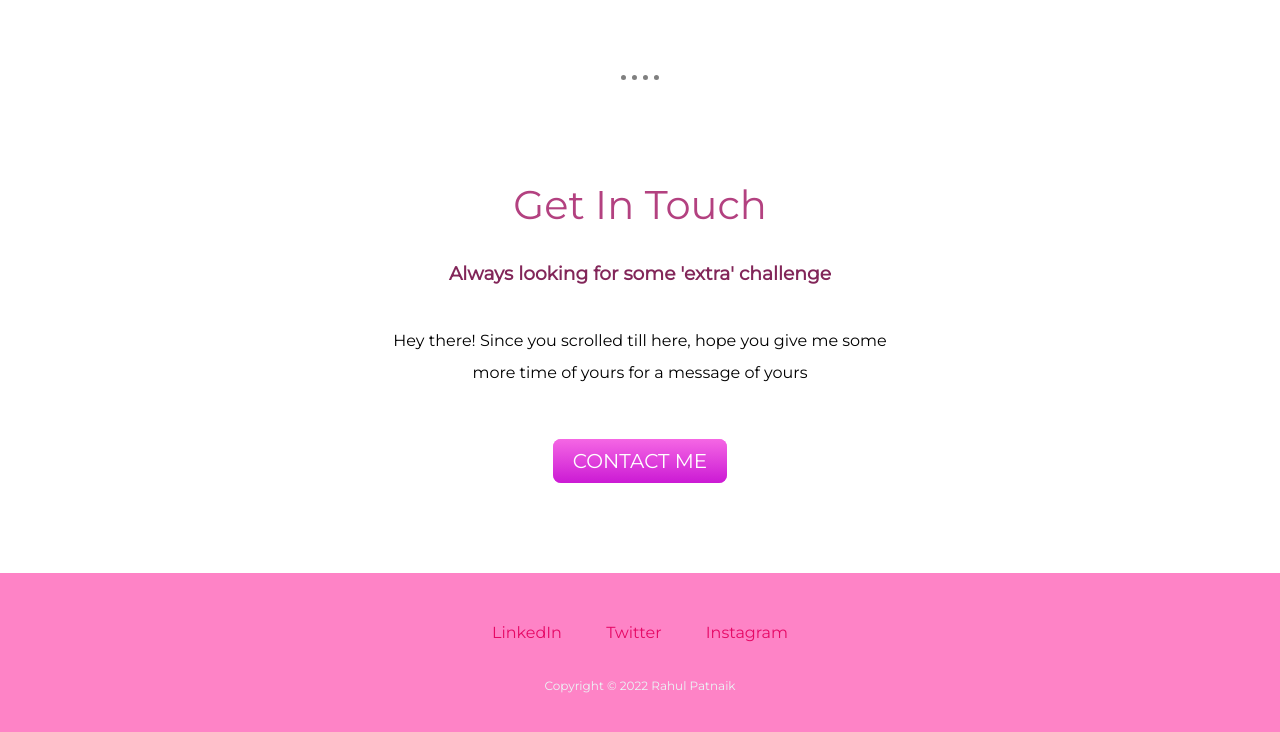
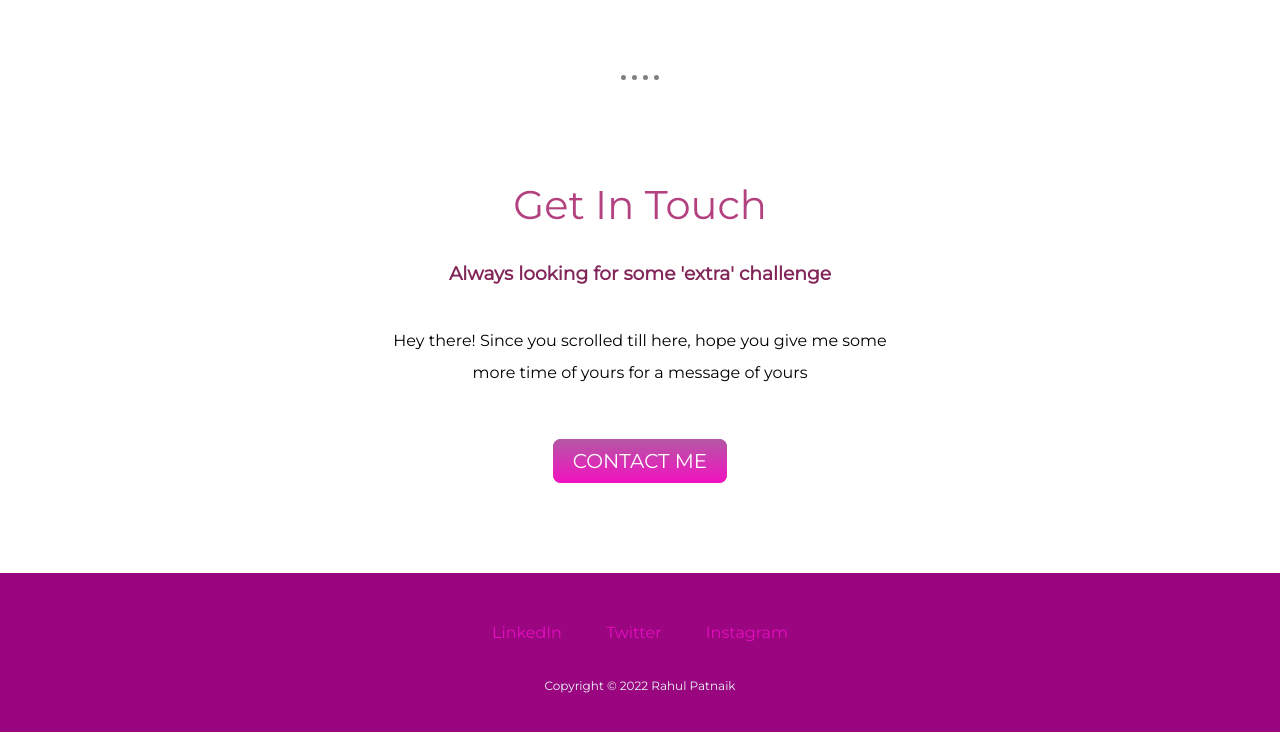
Before and after one commit to Rahu7-cloud/Personal-site, a plain HTML site: page index.html in a window 1280 px wide. Shown: the part 1989-2721 px from the top of the page. Drawn offline with Linux system fonts and the light colour scheme; a web font is replaced by a local one.

Commit message:
Update styles.css

```diff
--- a/css/styles.css
+++ b/css/styles.css
@@ -79,7 +79,7 @@ hr{
   margin: auto;
 }
 .bottom-container{
-  background-color: #FE83C6;
+  background-color: #9A0680;
   padding: 50px 0 20px;
 }
 .secondtitle{
@@ -91,19 +91,19 @@ hr{
   padding: 20px 0;
 }
 .footer-link{
-  color: #E60965;
+  color: #e40ebe;
 }
 .contact-message{
   width: 40%;
   margin: 40px auto 60px;
 }
 .btn {
-  background: #f567e4;
-  background-image: -webkit-linear-gradient(top, #f567e4, #cb1ad4);
-  background-image: -moz-linear-gradient(top, #f567e4, #cb1ad4);
-  background-image: -ms-linear-gradient(top, #f567e4, #cb1ad4);
-  background-image: -o-linear-gradient(top, #f567e4, #cb1ad4);
-  background-image: linear-gradient(to bottom, #f567e4, #cb1ad4);
+  background: #b557a5;
+  background-image: -webkit-linear-gradient(top, #b557a5, #f211c1);
+  background-image: -moz-linear-gradient(top, #b557a5, #f211c1);
+  background-image: -ms-linear-gradient(top, #b557a5, #f211c1);
+  background-image: -o-linear-gradient(top, #b557a5, #f211c1);
+  background-image: linear-gradient(to bottom, #b557a5, #f211c1);
   -webkit-border-radius: 8;
   -moz-border-radius: 8;
   border-radius: 8px;
@@ -115,12 +115,12 @@ hr{
 }
 
 .btn:hover {
-  background: #df5eeb;
-  background-image: -webkit-linear-gradient(top, #df5eeb, #b56295);
-  background-image: -moz-linear-gradient(top, #df5eeb, #b56295);
-  background-image: -ms-linear-gradient(top, #df5eeb, #b56295);
-  background-image: -o-linear-gradient(top, #df5eeb, #b56295);
-  background-image: linear-gradient(to bottom, #df5eeb, #b56295);
+  background: #951399;
+  background-image: -webkit-linear-gradient(top, #951399, #de1f9b);
+  background-image: -moz-linear-gradient(top, #951399, #de1f9b);
+  background-image: -ms-linear-gradient(top, #951399, #de1f9b);
+  background-image: -o-linear-gradient(top, #951399, #de1f9b);
+  background-image: linear-gradient(to bottom, #951399, #de1f9b);
   text-decoration: none;
 }
 a:hover{
```
